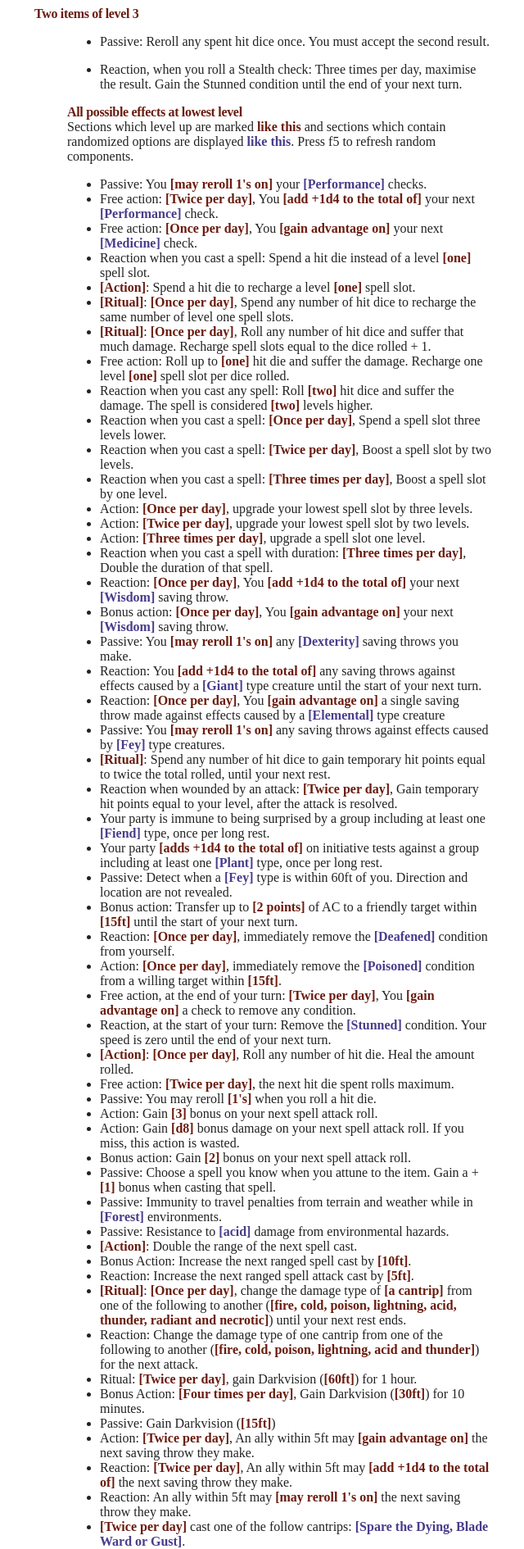
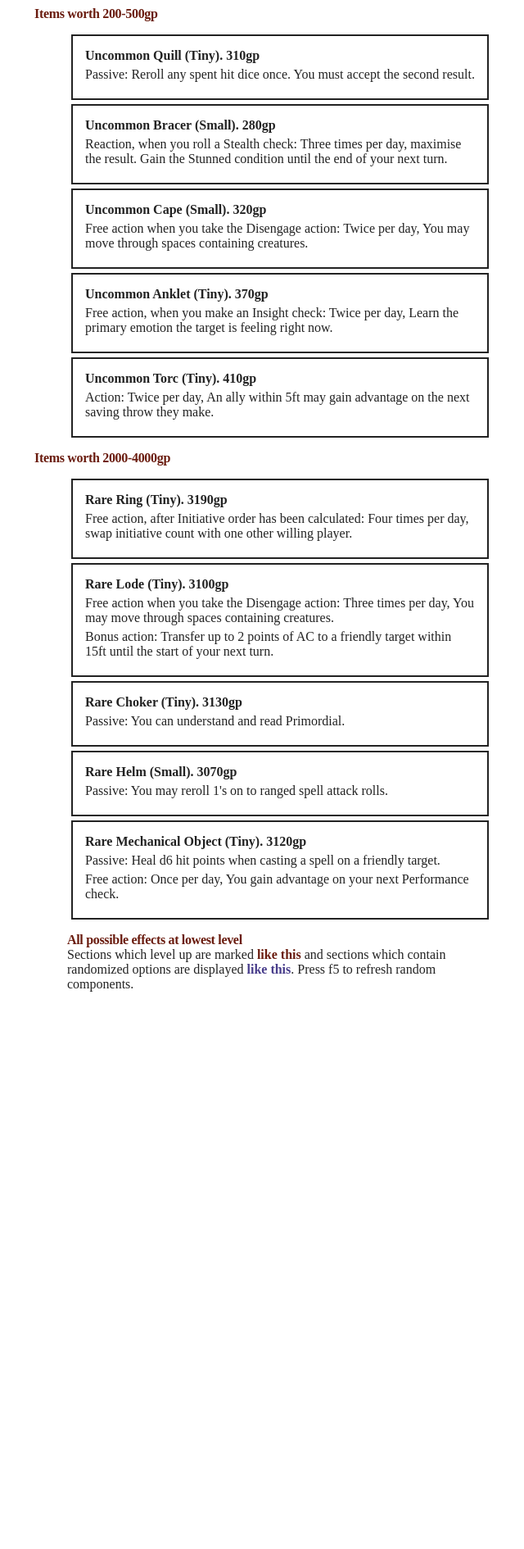
Before and after one commit to abregado/easyroleplay, a Jekyll site: the page built from itemgenerator.html, in a window 1280 px wide. Shown: the top 1890 px of the page at 82% size, without its empty margins (298-938 px from the left). Built offline with Jekyll 4.4.1, drawn with Linux system fonts in a browser that asks for light colours; after the commit the page ends 1226 px from its top, so only the background shows below that; some of the changed text lies outside the part shown.

Commit message:
Item types and cost

```diff
--- a/Artifact.js
+++ b/Artifact.js
@@ -1,11 +1,42 @@
 import {ItemEffect} from "./ItemEffect.js";
 
+const itemTypes = [
+    {size: "Tiny", price: [100,250], options: ["Ring", "Earring", "Brooch", "Amulet", "Bracelet", "Clasp", "Necklace", "Chain", "Pendant",  "Choker", "Torc", "Armlet", "Anklet", "Pin", "Locket", "Emblem", "Medallion"] },
+    {size: "Tiny", price: [80,200], options: ["Quill", "Die", "Chalice", "Parchment", "Mechanical Object", "Horn", "Shell", "Lode", "Orb", "Crystal", "Form", "Band"] },
+    {size: "Small", price: [50,150], options: ["Gloves", "Cap", "Bracer", "Helm", "Gauntlet", "Greaves", "Boots", "Belt", "Pauldron", "Cape", "Cloak", "Sash"] }
+]
+
+const levelPrice = [
+    {rarity:"Uncommon",cost:200},
+    {rarity:"Rare",cost:1000},
+    {rarity:"Rare",cost:2000},
+    {rarity:"Rare",cost:3000},
+    {rarity:"Very Rare",cost:10000},
+    {rarity:"Very Rare",cost:20000},
+]
+
+
+function RandomFromList(list) {
+    return list[Math.floor(Math.random() * list.length)];
+}
+
 class Artifact {
-    effects = []
-    unselectedEffectData = []
+    effects = [];
+    unselectedEffectData = [];
+    description = "";
+    size = "";
+    rarity = "";
+    price = 0;
 
     constructor(effectDataList, level) {
         this.unselectedEffectData = Array.from(effectDataList);
+
+        const randomCategory = RandomFromList(itemTypes);
+        const levelProperties = levelPrice[Math.min(level,5)]
+        this.description = RandomFromList(randomCategory.options);
+        this.size = randomCategory.size;
+        this.rarity = levelProperties.rarity;
+        this.price = levelProperties.cost+ randomCategory.price[0] + (Math.ceil(Math.random()* (randomCategory.price[1]-randomCategory.price[0]) / 10) * 10) ;
 
         this.AddEffect()
 
--- a/ItemComponent.js
+++ b/ItemComponent.js
@@ -21,8 +21,6 @@ const cantripOptions = [
     "Create Bonfire",
     "Dancing Lights",
     "Decompose",
-    "Druidcraft",
-    "Eldritch Blast",
     "Encode Thoughts",
     "Fire Bolt",
     "Friends",
@@ -30,7 +28,6 @@ const cantripOptions = [
     "Green-Flame Blade",
     "Guidance",
     "Gust",
-    "Hand of Radiance",
     "Infestation",
     "Light",
     "Lightning Lure",
@@ -50,17 +47,13 @@ const cantripOptions = [
     "Sacred Flame",
     "Sapping Sting",
     "Shape Water",
-    "Shillelagh",
     "Shocking Grasp",
     "Spare the Dying",
     "Sword Burst",
     "Thaumaturgy",
     "Thorn Whip",
     "Thunderclap",
-    "Toll the Dead",
     "True Strike",
-    "Vicious Mockery",
-    "Word of Radiance",
 ];
 const classResourceOptions = ["Channel Divinity", "Bardic Inspiration", "Wildshape"]
 const languageOptions = [
--- a/ItemEffect.js
+++ b/ItemEffect.js
@@ -61,7 +61,6 @@ class ItemEffect {
 
     constructor(itemData) {
         this.text = itemData.text
-        console.log(this.text);
         if (itemData.components != null) {
             itemData.components.forEach(componentData => {
                 const componentClass = componentClasses[componentData.formula];
--- a/ability-data.js
+++ b/ability-data.js
@@ -29,10 +29,11 @@ let itemEffects = [
         ]
     },
     {
-        text: "${this.ActionSpeed}: Spend a hit die to recharge a level ${this.SpellLevel} spell slot.",
+        text: "${this.ActionSpeed}: ${this.UsesPerDay}, Spend a hit die to recharge a level ${this.SpellLevel} spell slot.",
         components: [
             {name: "SpellLevel", formula: "TextNumber", startValue: 1},
-            {name: "ActionSpeed", formula: "ActionSpeedIncrease", startValue: 1}
+            {name: "ActionSpeed", formula: "ActionSpeedIncrease", startValue: 1},
+            {name: "UsesPerDay", formula: "UsesPerDay", startValue: 1}
         ]
     },
     {
@@ -235,19 +236,13 @@ let itemEffects = [
         ]
     },
     {
-        text: "Action: Gain ${this.AttackBonus} bonus on your next spell attack roll.",
+        text: "Action: Gain +${this.AttackBonus} bonus on your next spell attack roll.",
         components: [
             {name: "AttackBonus", formula: "AttackBonus", startValue: 3}
         ]
     },
     {
-        text: "Action: Gain ${this.DamageDice} bonus damage on your next spell attack roll. If you miss, this action is wasted.",
-        components: [
-            {name: "DamageDice", formula: "DamageDice", startValue: 3}
-        ]
-    },
-    {
-        text: "Bonus action: Gain ${this.AttackBonus} bonus on your next spell attack roll.",
+        text: "Bonus action: Gain +${this.AttackBonus} bonus on your next spell attack roll.",
         components: [
             {name: "AttackBonus", formula: "AttackBonus", startValue: 2}
         ]
@@ -403,14 +398,14 @@ let itemEffects = [
         ]
     },
     {
-        text: "Ritual: ${this.UsesPerDay} Create 3${this.DamageDice} dice pieces of ammunition for a weapon you have by touching a non-magical weapon. The touched weapon disintegrates.",
+        text: "Ritual: ${this.UsesPerDay}, create 3${this.DamageDice} pieces of ammunition for a weapon you have by touching a non-magical weapon. The touched weapon disintegrates.",
         components: [
             {name: "UsesPerDay", formula: "UsesPerDay", startValue: 1},
             {name: "DamageDice", formula: "DamageDice", startValue: 1},
         ]
     },
     {
-        text: "Action: ${this.UsesPerDay} Create ${this.DamageDice} dice pieces of ammunition for a weapon you have by touching a non-magical weapon. The touched weapon disintegrates.",
+        text: "Action: ${this.UsesPerDay}, create ${this.DamageDice} pieces of ammunition for a weapon you have by touching a non-magical weapon. The touched weapon disintegrates.",
         components: [
             {name: "UsesPerDay", formula: "UsesPerDay", startValue: 2},
             {name: "DamageDice", formula: "DamageDice", startValue: 1},
@@ -556,14 +551,14 @@ let itemEffects = [
         ]
     },
     {
-        text: "Passive, while held: +${this.AttackBonus} to ${this.RandomAttackRollType} attack rolls.",
+        text: "Passive: +${this.AttackBonus} to ${this.RandomAttackRollType} attack rolls.",
         components: [
             {name: "RandomAttackRollType", formula: "RandomAttackRollType", startValue: 1},
             {name: "AttackBonus", formula: "AttackBonus", startValue: 1}
         ]
     },
     {
-        text: "Passive, while held: You ${this.SkillBonus} to ${this.RandomAttackRollType} attack rolls.",
+        text: "Passive: You ${this.SkillBonus} to ${this.RandomAttackRollType} attack rolls.",
         components: [
             {name: "RandomAttackRollType", formula: "RandomAttackRollType", startValue: 1},
             {name: "SkillBonus", formula: "SkillBonus", startValue: 0}
--- a/itemgenerator.html
+++ b/itemgenerator.html
@@ -8,10 +8,12 @@ layout: default
 <script type="module" src="itemgenerator.js"></script>
 <noscript>The items are generated via Javascript. No Javascript, No items.</noscript>
 
-<h3>Two items of level 3</h3>
-<figure>
-    <div id="item1"></div>
-    <div id="item2"></div>
+<h3>Items worth 200-500gp</h3>
+<figure id="lowitems">
+</figure>
+
+<h3>Items worth 2000-4000gp</h3>
+<figure id="highitems">
 </figure>
 
 <figure>
--- a/itemgenerator.js
+++ b/itemgenerator.js
@@ -12,14 +12,16 @@ function buildOneOfEachItemEffect(itemEffects){
 function createList(inputData,strongLevelables) {
     var html = '';
 
-    html += '<ul>';
+    html += '<div class="item"><ul>';
 
-    inputData.forEach(entry=>{
+    html += `<div class="desc">${inputData.rarity} ${inputData.description} (${inputData.size}). ${inputData.price}gp</div>`;
+
+    inputData.effects.forEach(entry=>{
         const filledText = entry.GenerateText(strongLevelables);
-        html += `<li>${filledText}</li>`
+        html += `<li class="effect">${filledText}</li>`
     });
 
-    html += '</ul>';
+    html += '</ul></div>';
 
     return html;
 }
@@ -31,14 +33,20 @@ function insertHTML(id, html) {
         alert(`Element with id ${id} not found`);
     }
 
-    el.innerHTML = html;
+    el.innerHTML = el.innerHTML + html;
 }
 
 function run() {
-    const item1 = new Artifact(itemEffects,0);
-    const item2 = new Artifact(itemEffects,0);
-    insertHTML('item1',createList(item1.effects))
-    insertHTML('item2',createList(item2.effects))
+    const itemCount = 5;
+
+    for (let i=0;i<itemCount;i++){
+        insertHTML('lowitems',createList(new Artifact(itemEffects,0)));
+    }
+
+    for (let i=0;i<itemCount;i++){
+        insertHTML('highitems',createList(new Artifact(itemEffects,3)));
+    }
+
     var allItems = buildOneOfEachItemEffect(itemEffects)
     const html = createList(allItems,true);
     insertHTML('allEffects',html);
--- a/style.scss
+++ b/style.scss
@@ -47,6 +47,29 @@ $horizontalRule: #9c2b1b;
     }
     strong.randomelement {
         color: darkslateblue;
+    }
+    div.item {
+        border-color: #222222;
+        border-width: 2px;
+        border-style: solid;
+        padding: 15px;
+        margin: 5px;
+
+        ul {
+            padding: 0;
+            margin: 0;
+        }
+
+        li.effect {
+            list-style: none;
+            padding: 0;
+            margin: 0 0 5px;
+        }
+
+        div.desc {
+            font-weight: bold;
+            margin-bottom: 5px;
+        }
     }
 }
 div.container {
```
